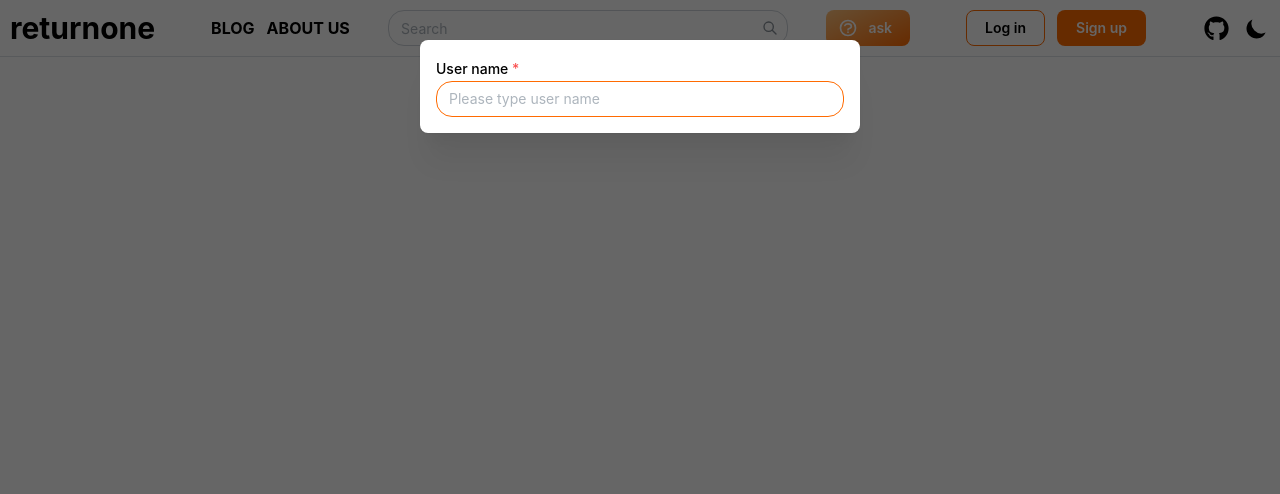
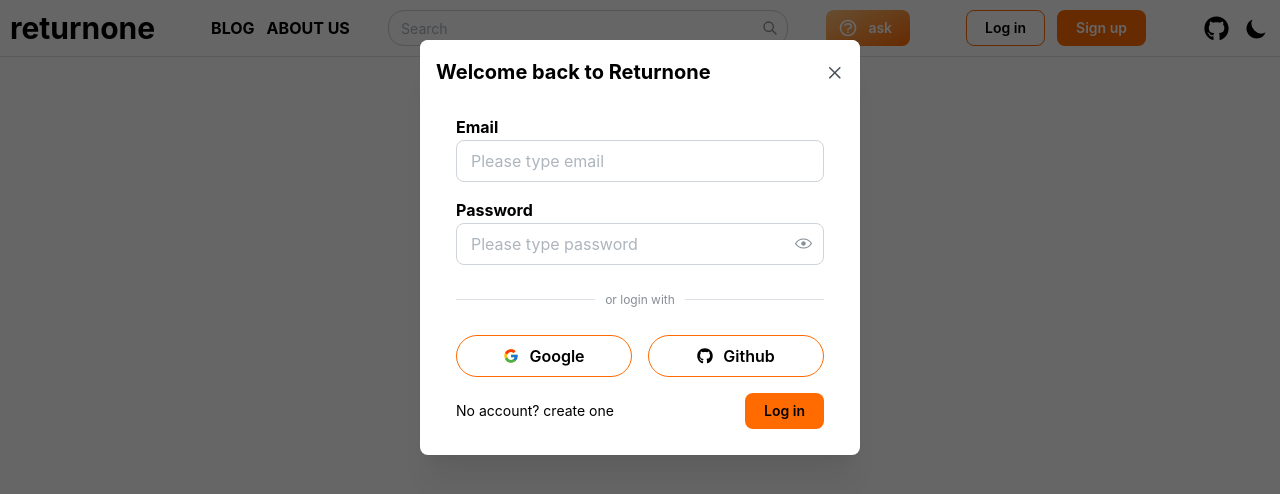
Before and after one commit to returnone-x/website, a Next.js app: page /en in a window 1280 px wide. Both pictures are taken after a click on the button "Log in". Shown: the top 494 px of the page. Built offline with nearby package versions, Linux system fonts and the light colour scheme.

Commit message:
update login and sign up modal

```diff
--- a/components/header/Header.module.css
+++ b/components/header/Header.module.css
@@ -35,9 +35,13 @@
   background-color: transparent;
 }
 
-.signup {
+.outlinebutton {
   color: light-dark(
     var(--mantine-color-white-10),
     var(--mantine-color-white-0)
   );
 }
+
+.modelPadding {
+  padding: 10px 20px;
+}
--- a/components/header/Header.tsx
+++ b/components/header/Header.tsx
@@ -21,10 +21,22 @@
   const t = useTranslations("Header");
 
   const signipLoginTranslate = {
-    login: t("login"),
-    signup: t("signup"),
-    username: t("username"),
-    typeusername: t("typeusername")
+    logIn: t("logIn"),
+    signUp: t("signUp"),
+    userName: t("userName"),
+    password: t("password"),
+    email: t("email"),
+    typeUserName: t("typeUserName"),
+    typePassword: t("typePassword"),
+    typeEmail: t("typeEmail"),
+    signInToReturnone: t("signInToReturnone"),
+    signUpForReturnone: t("signUpForReturnone"),
+    iAgreeTerms: t("iAgreeTerms"),
+    alreadyHaveAccount: t("alreadyHaveAccount"),
+    noAccount: t("noAccount"),
+    createOne: t("createOne"),
+    orLoginWith: t("orLoginWith"),
+    orSignupWith: t("orSignupWith"),
   }
 
   return (
@@ -50,7 +62,7 @@
               className={classes.centerHorizontal}
               visibleFrom="sm"
             >
-              {t("about_us")}
+              {t("aboutUs")}
             </Text>
           </Group>
 
--- a/components/header/auth.tsx
+++ b/components/header/auth.tsx
@@ -1,44 +1,208 @@
 "use client";
 
-import { ActionIcon, Button, Modal, TextInput } from "@mantine/core";
+import {
+  Text,
+  Button,
+  Center,
+  Modal,
+  TextInput,
+  Stack,
+  Divider,
+  Group,
+  Space,
+  Checkbox,
+  PasswordInput,
+} from "@mantine/core";
 import classes from "./Header.module.css";
 import { useDisclosure } from "@mantine/hooks";
-
+import { FcGoogle } from "react-icons/fc";
+import { FaGithub } from "react-icons/fa";
 type language = {
-  login: string;
-  signup: string;
-  username: string;
-  typeusername: string;
+  logIn: string;
+  signUp: string;
+  userName: string;
+  password: string;
+  email: string;
+  typeUserName: string;
+  typePassword: string;
+  typeEmail: string;
+  signInToReturnone: string;
+  signUpForReturnone: string;
+  iAgreeTerms: string;
+  alreadyHaveAccount: string;
+  noAccount: string;
+  createOne: string;
+  orLoginWith: string;
+  orSignupWith: string;
 };
 
 export function SignupLogin({ t }: { t: language }) {
-  const [opened, { open, close }] = useDisclosure(false);
+  const [loginOppened, { toggle: loginOpen, close: loginClose }] =
+    useDisclosure(false);
+  const [signupOppened, { toggle: signupOpen, close: signupClose }] =
+    useDisclosure(false);
+
+  const LoginModalTitle = (
+    <Center w="100%">
+      <Text fw={700} size="xl">
+        {t.signInToReturnone}
+      </Text>
+    </Center>
+  );
+
+  const SignupModalTitle = (
+    <Center w="100%">
+      <Text fw={700} size="xl">
+        {t.signUpForReturnone}
+      </Text>
+    </Center>
+  );
 
   return (
     <>
       <Button
         variant="outline"
         radius="md"
-        className={classes.signup}
-        onClick={open}
+        className={classes.outlinebutton}
+        onClick={loginOpen}
       >
-        {t.login}
+        {t.logIn}
       </Button>
-      <Button variant="filled" radius="md" onClick={open}>
-        {t.signup}
+      <Button variant="filled" radius="md" onClick={signupOpen}>
+        {t.signUp}
       </Button>
+
+      {
+        // Login Modal
+      }
       <Modal
-        opened={opened}
-        onClose={close}
+        opened={loginOppened}
+        onClose={loginClose}
         radius="md"
-        withCloseButton={false}
+        title={LoginModalTitle}
       >
-        <TextInput
-          label={t.username}
-          withAsterisk
-          placeholder={t.typeusername}
-          radius="lg"
-        />
+        <Stack className={classes.modelPadding}>
+          <TextInput
+            size="md"
+            type="email"
+            label={<Text fw={700}>{t.email}</Text>}
+            placeholder={t.typeEmail}
+            radius="md"
+          />
+          <PasswordInput
+            size="md"
+            label={<Text fw={700}>{t.password}</Text>}
+            placeholder={t.typePassword}
+            radius="md"
+          />
+          <Divider my="xs" labelPosition="center" label={t.orLoginWith} />
+          <Group grow justify="space-between">
+            <Button
+              variant="outline"
+              radius="xl"
+              size="md"
+              className={classes.outlinebutton}
+            >
+              <FcGoogle />
+              <Space w="xs" />
+              Google
+            </Button>
+            <Button
+              variant="outline"
+              radius="xl"
+              size="md"
+              className={classes.outlinebutton}
+            >
+              <FaGithub className={classes.icon}></FaGithub>
+              <Space w="xs" />
+              Github
+            </Button>
+          </Group>
+          <Group justify="space-between">
+            <Text size="sm">
+              {t.noAccount} {t.createOne}
+            </Text>
+            <Button
+              variant="filled"
+              radius="md"
+              size="sm"
+              className={classes.outlinebutton}
+            >
+              {t.logIn}
+            </Button>
+          </Group>
+        </Stack>
+      </Modal>
+
+      {
+        // Sign up Modal
+      }
+      <Modal
+        opened={signupOppened}
+        onClose={signupClose}
+        radius="md"
+        title={SignupModalTitle}
+      >
+        <Stack className={classes.modelPadding}>
+          <TextInput
+            label={<Text fw={700}>{t.userName}</Text>}
+            size="md"
+            type="username"
+            placeholder={t.typeUserName}
+            radius="md"
+          />
+          <TextInput
+            label={<Text fw={700}>{t.email}</Text>}
+            size="md"
+            type="email"
+            placeholder={t.typeEmail}
+            radius="md"
+          />
+          <PasswordInput
+            label={<Text fw={700}>{t.password}</Text>}
+            size="md"
+            placeholder={t.typePassword}
+            radius="md"
+          />
+          <Divider my="xs" labelPosition="center" label={t.orSignupWith} />
+          <Group grow justify="space-between">
+            <Button
+              variant="outline"
+              radius="xl"
+              size="md"
+              className={classes.outlinebutton}
+            >
+              <FcGoogle />
+              <Space w="xs" />
+              Google
+            </Button>
+            <Button
+              variant="outline"
+              radius="xl"
+              size="md"
+              className={classes.outlinebutton}
+            >
+              <FaGithub className={classes.icon}></FaGithub>
+              <Space w="xs" />
+              Github
+            </Button>
+          </Group>
+          <Space h="xs" />
+          <Checkbox label={t.iAgreeTerms} radius="md" />
+          <Group justify="space-between">
+            <Text size="sm">
+              {t.alreadyHaveAccount} {t.logIn}
+            </Text>
+            <Button
+              variant="filled"
+              radius="md"
+              size="sm"
+              className={classes.outlinebutton}
+            >
+              {t.logIn}
+            </Button>
+          </Group>
+        </Stack>
       </Modal>
     </>
   );
--- a/language/en.json
+++ b/language/en.json
@@ -1,19 +1,24 @@
 {
   "Header": {
-    "signup": "Sign up",
-    "login": "Log in",
+    "signUp": "Sign up",
+    "logIn": "Log in",
     "search": "Search",
     "blog": "BLOG",
-    "about_us": "ABOUT US",
+    "aboutUs": "ABOUT US",
     "ask": "ask",
-    "username": "User name",
+    "userName": "User name",
     "password": "Password",
     "email": "Email",
-    "typeusername": "Please type user name",
-    "typepassword": "Please type password",
-    "typeemail": "Please type email"
-  },
-  "Test":{
-    "test": "test"
+    "typeUserName": "Please type user name",
+    "typePassword": "Please type password",
+    "typeEmail": "Please type email",
+    "signInToReturnone": "Welcome back to Returnone",
+    "signUpForReturnone": "Sign up for Returnone",
+    "iAgreeTerms": "I agree to the privacy-policy and Terms of Service",
+    "alreadyHaveAccount": "Aleady have a account?",
+    "noAccount": "No account?",
+    "createOne": "create one",
+    "orLoginWith": "or login with",
+    "orSignupWith": "or Sigh up with"
   }
 }
```
